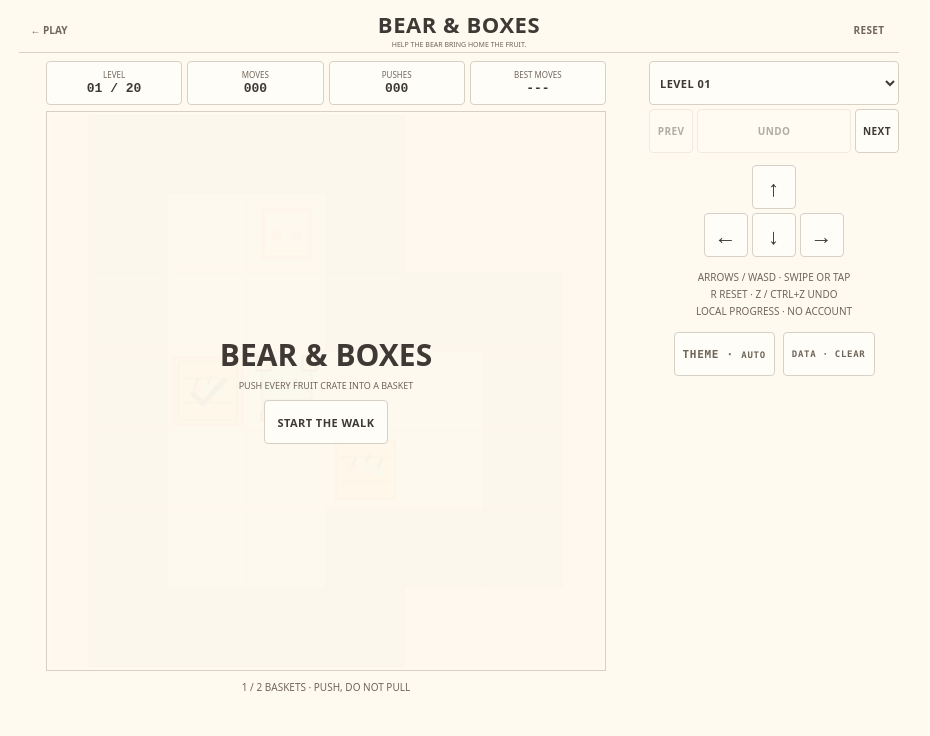
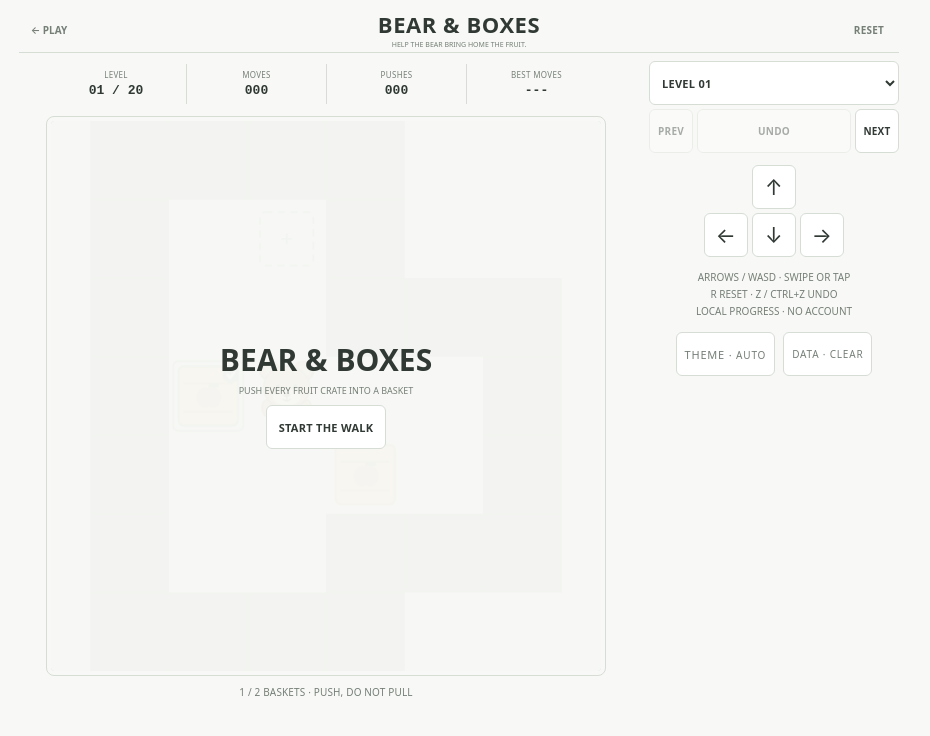
Before and after one commit to cameronle/play-865455, a website: page sokoban/index.html in a window 1280 px wide. Shown: the whole page, without its empty margins (181-1111 px from the left). Drawn offline with Linux system fonts and the light colour scheme.

Commit message:
feat: refresh Bear and Boxes with flat vector artwork (#27)
Co-authored-by: cameronle <219308141+cameronle@users.noreply.github.com>

```diff
--- a/sokoban/game.js
+++ b/sokoban/game.js
@@ -162,29 +162,27 @@
   }
 
   function palette() {
-    if (typeof getComputedStyle !== 'function') {
-      return {
-        board: '#090d14', floor: '#151c24', floorGrid: '#293442',
-        wall: '#3e4955', wallBorder: '#202933',
-        goal: '#ff6b7a', goalBg: 'rgba(255,107,122,0.12)',
-        orange: '#ffb45c', orangeBorder: '#c98740',
-        player: '#64e6e0', playerBorder: '#2f9994', ink: '#e8edf3'
-      };
-    }
-    const css = getComputedStyle(document.documentElement), get = (name, fallback) => css.getPropertyValue(name).trim() || fallback;
+    const css = typeof getComputedStyle === 'function' ? getComputedStyle(document.documentElement) : null;
+    const get = (name, fallback) => css?.getPropertyValue(name).trim() || fallback;
     return {
-      board: get('--board', '#090d14'),
-      floor: get('--floor', '#151c24'),
-      floorGrid: get('--floor-grid', '#293442'),
-      wall: get('--wall', '#3e4955'),
-      wallBorder: get('--wall-border', '#202933'),
-      goal: get('--red', '#ff6b7a'),
-      goalBg: get('--goal-bg', 'rgba(255,107,122,0.12)'),
-      orange: get('--orange', '#ffb45c'),
-      orangeBorder: get('--orange-border', '#c98740'),
-      player: get('--cyan', '#64e6e0'),
-      playerBorder: get('--cyan-border', '#2f9994'),
-      ink: get('--ink', '#e8edf3')
+      board: get('--board', '#e3e8df'),
+      floor: get('--floor', '#eef0eb'),
+      floorGrid: get('--floor-grid', '#e2e7de'),
+      wall: get('--wall', '#788178'),
+      wallBorder: get('--wall-border', '#6c766d'),
+      goal: get('--goal', '#638675'),
+      goalBg: get('--goal-bg', '#e7f0e9'),
+      orange: get('--crate', '#dbad65'),
+      orangeBorder: get('--crate-border', '#aa7a45'),
+      fruit: get('--fruit', '#bc7866'),
+      leaf: get('--leaf', '#557958'),
+      check: get('--check', '#ffffff'),
+      player: get('--bear', '#ad7b56'),
+      playerBorder: get('--bear-border', '#775338'),
+      muzzle: get('--bear-muzzle', '#edcfaa'),
+      ear: get('--bear-ear', '#d7aa82'),
+      faceInk: get('--bear-face', '#35271f'),
+      ink: get('--ink', '#303934')
     };
   }
 
@@ -339,34 +337,75 @@
   ui.start.addEventListener('click', startCurrent);
 
   function drawGoal(x, y, s, colors, covered = false) {
-    const inset = s * (covered ? .07 : .2), size = s - inset * 2;
-    ctx.strokeStyle = colors.goal; ctx.lineWidth = Math.max(2, s * 0.055); ctx.strokeRect(x + inset, y + inset, size, size);
-    if (!covered) { ctx.fillStyle = colors.goal; ctx.fillRect(x + s * .31, y + s * .47, s * .12, s * .12); ctx.fillRect(x + s * .57, y + s * .47, s * .12, s * .12); ctx.strokeStyle = colors.orange; ctx.lineWidth = Math.max(1.5, s * .04); ctx.beginPath(); ctx.moveTo(x + s * .28, y + s * .73); ctx.lineTo(x + s * .72, y + s * .73); ctx.stroke(); }
+    ctx.save();
+    const inset = s * (covered ? .055 : .16), size = s - inset * 2;
+    ctx.fillStyle = colors.goalBg; ctx.strokeStyle = colors.goal;
+    ctx.lineWidth = Math.max(1.4, s * .025);
+    ctx.setLineDash(covered ? [] : [s * .095, s * .065]);
+    ctx.beginPath(); ctx.roundRect(x + inset, y + inset, size, size, s * .065); ctx.fill(); ctx.stroke();
+    ctx.setLineDash([]);
+    if (!covered) {
+      ctx.lineCap = 'round'; ctx.beginPath();
+      ctx.moveTo(x + s * .44, y + s * .5); ctx.lineTo(x + s * .56, y + s * .5);
+      ctx.moveTo(x + s * .5, y + s * .44); ctx.lineTo(x + s * .5, y + s * .56); ctx.stroke();
+    }
+    ctx.restore();
   }
 
   function drawCrate(x, y, s, colors, onGoal) {
+    ctx.save();
     if (onGoal) drawGoal(x, y, s, colors, true);
     const inset = s * .12, size = s - inset * 2;
-    ctx.fillStyle = colors.orange; ctx.fillRect(x + inset, y + inset, size, size); ctx.strokeStyle = colors.orangeBorder || colors.orange; ctx.lineWidth = Math.max(1.5, s * .035); ctx.strokeRect(x + inset + .5, y + inset + .5, size - 1, size - 1);
-    ctx.strokeStyle = colors.orangeBorder || colors.ink; ctx.lineWidth = Math.max(1.5, s * .03); ctx.beginPath(); ctx.moveTo(x + s * .2, y + s * .34); ctx.lineTo(x + s * .8, y + s * .34); ctx.moveTo(x + s * .2, y + s * .65); ctx.lineTo(x + s * .8, y + s * .65); ctx.stroke();
-    ctx.fillStyle = colors.goal; ctx.fillRect(x + s * .28, y + s * .43, s * .12, s * .12); ctx.fillStyle = colors.player; ctx.fillRect(x + s * .45, y + s * .39, s * .12, s * .12); ctx.fillStyle = colors.player; ctx.fillRect(x + s * .61, y + s * .45, s * .12, s * .12);
-    ctx.strokeStyle = colors.ink; ctx.lineWidth = Math.max(1.5, s * .035); ctx.beginPath(); ctx.moveTo(x + s * .34, y + s * .43); ctx.lineTo(x + s * .37, y + s * .36); ctx.moveTo(x + s * .51, y + s * .39); ctx.lineTo(x + s * .54, y + s * .32); ctx.moveTo(x + s * .67, y + s * .45); ctx.lineTo(x + s * .7, y + s * .38); ctx.stroke();
-    if (onGoal) { ctx.strokeStyle = colors.ink; ctx.lineWidth = Math.max(2, s * .07); ctx.lineCap = 'square'; ctx.beginPath(); ctx.moveTo(x + s * .32, y + s * .54); ctx.lineTo(x + s * .44, y + s * .66); ctx.lineTo(x + s * .7, y + s * .37); ctx.stroke(); }
+    ctx.fillStyle = colors.orange; ctx.strokeStyle = onGoal ? colors.goal : colors.orangeBorder;
+    ctx.lineWidth = Math.max(1.4, s * .025);
+    ctx.beginPath(); ctx.roundRect(x + inset, y + inset, size, size, s * .07); ctx.fill(); ctx.stroke();
+    ctx.strokeStyle = colors.orangeBorder; ctx.lineWidth = Math.max(1.2, s * .018);
+    ctx.beginPath(); ctx.moveTo(x + s * .19, y + s * .34); ctx.lineTo(x + s * .81, y + s * .34);
+    ctx.moveTo(x + s * .19, y + s * .70); ctx.lineTo(x + s * .81, y + s * .70); ctx.stroke();
+    // One legible apple replaces the tiny, unrelated colored squares.
+    for (const side of [.46, .56]) drawEllipse(x + s * side, y + s * .52, s * .105, s * .125, colors.fruit);
+    ctx.strokeStyle = colors.orangeBorder; ctx.lineCap = 'round';
+    ctx.beginPath(); ctx.moveTo(x + s * .51, y + s * .40); ctx.lineTo(x + s * .51, y + s * .35); ctx.stroke();
+    drawEllipse(x + s * .575, y + s * .365, s * .06, s * .028, colors.leaf);
+    if (onGoal) {
+      drawEllipse(x + s * .79, y + s * .23, s * .105, s * .105, colors.goal);
+      ctx.strokeStyle = colors.check; ctx.lineWidth = Math.max(1.6, s * .032); ctx.lineCap = 'round'; ctx.lineJoin = 'round';
+      ctx.beginPath(); ctx.moveTo(x + s * .745, y + s * .23); ctx.lineTo(x + s * .78, y + s * .27);
+      ctx.lineTo(x + s * .837, y + s * .19); ctx.stroke();
+    }
+    ctx.restore();
+  }
+
+  function drawEllipse(x, y, rx, ry, fill, border = null, width = 1.4) {
+    ctx.fillStyle = fill;
+    ctx.beginPath(); ctx.ellipse(x, y, rx, ry, 0, 0, Math.PI * 2); ctx.fill();
+    if (border) { ctx.strokeStyle = border; ctx.lineWidth = width; ctx.stroke(); }
   }
 
   function drawPlayer(x, y, s, colors) {
-    const bodyX = x + s * 0.2, bodyY = y + s * 0.37, bodyW = s * 0.6, bodyH = s * 0.46;
-    ctx.fillStyle = colors.player; ctx.strokeStyle = colors.playerBorder || colors.player; ctx.lineWidth = Math.max(2, s * 0.035); ctx.lineJoin = 'round';
-    ctx.fillRect(bodyX, bodyY, bodyW, bodyH); ctx.strokeRect(bodyX + .5, bodyY + .5, bodyW - 1, bodyH - 1);
-    ctx.fillStyle = colors.player; ctx.fillRect(x + s * .18, y + s * .16, s * .64, s * .46); ctx.strokeStyle = colors.playerBorder || colors.player; ctx.strokeRect(x + s * .185, y + s * .165, s * .63, s * .45);
-    ctx.fillStyle = colors.orange; ctx.fillRect(x + s * .12, y + s * .06, s * .18, s * .18); ctx.fillRect(x + s * .7, y + s * .06, s * .18, s * .18); ctx.strokeStyle = colors.ink; ctx.lineWidth = Math.max(1.5, s * .03); ctx.strokeRect(x + s * .12, y + s * .06, s * .18, s * .18); ctx.strokeRect(x + s * .7, y + s * .06, s * .18, s * .18);
+    ctx.save();
+    const outline = Math.max(1.2, s * .023);
+    // Rounded ears, a light muzzle and separate feet establish the bear silhouette.
+    for (const side of [.285, .715]) {
+      drawEllipse(x + s * side, y + s * .18, s * .125, s * .125, colors.player, colors.playerBorder, outline);
+      drawEllipse(x + s * side, y + s * .18, s * .07, s * .07, colors.ear);
+    }
+    drawEllipse(x + s * .5, y + s * .66, s * .23, s * .245, colors.player, colors.playerBorder, outline);
+    for (const side of [.25, .75]) drawEllipse(x + s * side, y + s * .65, s * .065, s * .105, colors.player, colors.playerBorder, outline);
+    for (const side of [.35, .65]) drawEllipse(x + s * side, y + s * .85, s * .105, s * .065, colors.player, colors.playerBorder, outline);
+    drawEllipse(x + s * .5, y + s * .73, s * .095, s * .10, colors.muzzle);
+    drawEllipse(x + s * .5, y + s * .39, s * .295, s * .27, colors.player, colors.playerBorder, outline);
     const facingX = playerDirection === 'left' ? -.04 : playerDirection === 'right' ? .04 : 0;
-    const facingY = playerDirection === 'up' ? -.04 : playerDirection === 'down' ? .04 : 0;
-    ctx.fillStyle = colors.ink; const eye = Math.max(2, s * .06);
-    ctx.fillRect(x + s * (.34 + facingX), y + s * (.31 + facingY), eye, eye);
-    ctx.fillRect(x + s * (.58 + facingX), y + s * (.31 + facingY), eye, eye);
-    ctx.fillStyle = colors.goal; ctx.fillRect(x + s * .46, y + s * .41, s * .08, s * .06);
-    ctx.fillStyle = colors.orange; ctx.fillRect(x + s * .18, y + s * .78, s * .64, s * .09); ctx.strokeStyle = colors.ink; ctx.lineWidth = Math.max(1.5, s * .03); ctx.strokeRect(x + s * .18, y + s * .78, s * .64, s * .09);
+    const facingY = playerDirection === 'up' ? -.025 : playerDirection === 'down' ? .025 : 0;
+    for (const side of [.39, .61]) drawEllipse(x + s * (side + facingX), y + s * (.36 + facingY), s * .025, s * .034, colors.faceInk);
+    drawEllipse(x + s * (.5 + facingX), y + s * (.49 + facingY), s * .18, s * .105, colors.muzzle);
+    drawEllipse(x + s * (.5 + facingX), y + s * (.46 + facingY), s * .043, s * .031, colors.faceInk);
+    ctx.strokeStyle = colors.faceInk; ctx.lineWidth = Math.max(1, s * .018); ctx.lineCap = 'round';
+    ctx.beginPath(); ctx.moveTo(x + s * (.5 + facingX), y + s * (.485 + facingY));
+    ctx.lineTo(x + s * (.5 + facingX), y + s * (.53 + facingY));
+    ctx.moveTo(x + s * (.455 + facingX), y + s * (.515 + facingY));
+    ctx.quadraticCurveTo(x + s * (.5 + facingX), y + s * (.56 + facingY), x + s * (.545 + facingX), y + s * (.515 + facingY));
+    ctx.stroke(); ctx.restore();
   }
 
   function draw() {
--- a/sokoban/style.css
+++ b/sokoban/style.css
@@ -1,44 +1,45 @@
-:root{--bg:#fffaf0;--paper:#fffaf0;--panel:#fffdf7;--board:#dcd7ce;--floor:#e1ddd5;--floor-grid:#cfc8be;--wall:#b7aea1;--wall-border:#9c9488;--ink:#3e3934;--muted:#70665b;--line:#d8d0c5;--cyan:#9eddbd;--cyan-border:#4b9c95;--orange:#f7d66c;--orange-border:#b98528;--red:#f28c78;--theme-color:#fffaf0;--board-size:min(560px,calc(100vw - 20px),calc(100dvh - 302px))}
-[data-theme="light"]{--bg:#fffaf0;--paper:#fffaf0;--panel:#fffdf7;--board:#dcd7ce;--floor:#e1ddd5;--floor-grid:#cfc8be;--wall:#b7aea1;--wall-border:#9c9488;--ink:#3e3934;--muted:#70665b;--line:#d8d0c5;--cyan:#9eddbd;--cyan-border:#4b9c95;--orange:#f7d66c;--orange-border:#b98528;--red:#f28c78;--theme-color:#fffaf0}
-[data-theme="dark"]{--bg:#17232b;--paper:#1b2b33;--panel:#20323a;--board:#20323a;--floor:#263a3e;--floor-grid:#38535b;--wall:#54776c;--wall-border:#17292c;--ink:#fff4dc;--muted:#b7c6c0;--line:#4d6668;--cyan:#86cda9;--cyan-border:#9eddbd;--orange:#f1ce63;--orange-border:#d09b38;--red:#eb806f;--theme-color:#17232b}
+:root{--bg:#f8f9f6;--paper:#f8f9f6;--panel:#ffffff;--board:#e3e8df;--floor:#eef0eb;--floor-grid:#e2e7de;--wall:#788178;--wall-border:#6c766d;--ink:#303934;--muted:#757f77;--line:#d6ddd5;--cyan:#c7ddd0;--cyan-border:#638675;--orange:#dbad65;--red:#bc7866;--goal:#638675;--goal-bg:#e7f0e9;--crate:#dbad65;--crate-border:#aa7a45;--fruit:#bc7866;--leaf:#557958;--check:#ffffff;--bear:#ad7b56;--bear-border:#775338;--bear-muzzle:#edcfaa;--bear-ear:#d7aa82;--bear-face:#35271f;--theme-color:#f8f9f6;--board-size:min(560px,calc(100vw - 20px),calc(100dvh - 302px))}
+[data-theme="light"]{--bg:#f8f9f6;--paper:#f8f9f6;--panel:#ffffff;--board:#e3e8df;--floor:#eef0eb;--floor-grid:#e2e7de;--wall:#788178;--wall-border:#6c766d;--ink:#303934;--muted:#757f77;--line:#d6ddd5;--cyan:#c7ddd0;--cyan-border:#638675;--orange:#dbad65;--red:#bc7866;--goal:#638675;--goal-bg:#e7f0e9;--crate:#dbad65;--crate-border:#aa7a45;--fruit:#bc7866;--leaf:#557958;--check:#ffffff;--bear:#ad7b56;--bear-border:#775338;--bear-muzzle:#edcfaa;--bear-ear:#d7aa82;--bear-face:#35271f;--theme-color:#f8f9f6}
+[data-theme="dark"]{--bg:#1c2320;--paper:#1c2320;--panel:#252d28;--board:#29322c;--floor:#313a33;--floor-grid:#374139;--wall:#657264;--wall-border:#586554;--ink:#e8eee7;--muted:#a6b3a6;--line:#3c493e;--cyan:#9aaf97;--cyan-border:#9aaf97;--orange:#d0a468;--red:#d19c87;--goal:#9aaf97;--goal-bg:#35493d;--crate:#d0a468;--crate-border:#9d7844;--fruit:#d19c87;--leaf:#a6be99;--check:#ffffff;--bear:#c59770;--bear-border:#e3bd99;--bear-muzzle:#f0d7b8;--bear-ear:#e4b992;--bear-face:#36271f;--theme-color:#1c2320}
 *{box-sizing:border-box}
-html,body{margin:0;min-height:100%;background:var(--bg);color:var(--ink);font:12px ui-rounded,"SF Pro Rounded",system-ui,sans-serif;overscroll-behavior:none}
+html,body{margin:0;min-height:100%;background:var(--bg);color:var(--ink);font:12px system-ui,-apple-system,"Segoe UI",sans-serif;overscroll-behavior:none}
 body{display:flex;justify-content:center}
 button,a,select{-webkit-tap-highlight-color:transparent}
-button,select{min-height:44px;min-width:44px;font-family:inherit;font-size:11px;font-weight:700;letter-spacing:.04em;color:var(--ink);border:1px solid var(--line);border-radius:4px;background:var(--panel);cursor:pointer;touch-action:manipulation}
+button,select{min-height:44px;min-width:44px;font-family:inherit;font-size:11px;font-weight:600;letter-spacing:.025em;color:var(--ink);border:1px solid var(--line);border-radius:6px;background:var(--panel);cursor:pointer;touch-action:manipulation}
 button:disabled{opacity:.4;cursor:default}
 button:hover:not(:disabled){border-color:var(--muted)}
 button:focus-visible,select:focus-visible,a:focus-visible,canvas:focus-visible{outline:2px solid var(--cyan-border);outline-offset:2px}
 .page{width:min(900px,100%);padding:8px max(10px,env(safe-area-inset-right)) max(8px,env(safe-area-inset-bottom)) max(10px,env(safe-area-inset-left))}
 .topbar{min-height:44px;display:grid;grid-template-columns:60px minmax(0,1fr) 60px;align-items:center;gap:4px;border-bottom:1px solid var(--line);margin-bottom:8px}
-.topbar>a,.topbar>button{min-width:44px;min-height:44px;display:flex;align-items:center;justify-content:center;color:var(--muted);border:0;background:none;text-decoration:none;font-size:10px;font-weight:700}
+.topbar>a,.topbar>button{min-width:44px;min-height:44px;display:flex;align-items:center;justify-content:center;color:var(--muted);border:0;background:none;text-decoration:none;font-size:10px;font-weight:600}
 .brand{text-align:center;min-width:0}
-.brand h1{margin:0;font-size:clamp(15px,4vw,22px);line-height:1.2;letter-spacing:.025em;white-space:nowrap}
+.brand h1{margin:0;font-size:clamp(15px,4vw,22px);font-weight:650;line-height:1.2;letter-spacing:.025em;white-space:nowrap}
 .brand span{display:block;margin-top:3px;color:var(--muted);font-size:7px;line-height:1.2;white-space:nowrap}
 .game-layout{display:grid;justify-content:center;gap:8px}
 .play-column{min-width:0;display:flex;flex-direction:column;align-items:center;gap:6px}
-.stats{display:grid;grid-template-columns:repeat(4,minmax(0,1fr));gap:5px;width:100%;max-width:560px}
-.stats>div{min-width:0;height:44px;padding:5px 2px;border:1px solid var(--line);border-radius:4px;background:var(--panel);text-align:center;display:flex;flex-direction:column;justify-content:center;gap:3px}
-.stats span{color:var(--muted);font-size:8px;line-height:1}
-.stats b{font:700 13px ui-monospace,monospace;line-height:1;overflow:hidden;text-overflow:ellipsis;white-space:nowrap}
-.frame{position:relative;width:var(--board-size);max-width:100%;border:1px solid var(--line);padding:3px;background:var(--paper)}
-.frame canvas{display:block;width:100%;height:auto;aspect-ratio:1;background:var(--board);touch-action:none;overscroll-behavior:contain;user-select:none;-webkit-user-select:none;-webkit-touch-callout:none}
-.overlay{position:absolute;inset:3px;display:flex;flex-direction:column;align-items:center;justify-content:center;gap:10px;padding:12px;background:color-mix(in srgb,var(--paper) 96%,transparent);text-align:center}
+.stats{display:grid;grid-template-columns:repeat(4,minmax(0,1fr));gap:0;width:100%;max-width:560px;padding:3px 0 6px}
+.stats>div{min-width:0;height:40px;padding:4px 2px;border:0;border-radius:0;background:none;text-align:center;display:flex;flex-direction:column;justify-content:center;gap:5px}
+.stats>div+div{border-left:1px solid var(--line)}
+.stats span{color:var(--muted);font-size:8px;font-weight:500;letter-spacing:.04em;line-height:1}
+.stats b{font:600 13px ui-monospace,"SFMono-Regular",monospace;font-style:normal;font-variant-numeric:tabular-nums;line-height:1;overflow:hidden;text-overflow:ellipsis;white-space:nowrap}
+.frame{position:relative;width:var(--board-size);max-width:100%;border:1px solid var(--line);border-radius:8px;padding:4px;background:var(--paper)}
+.frame canvas{display:block;width:100%;height:auto;aspect-ratio:1;border-radius:4px;background:var(--board);touch-action:none;overscroll-behavior:contain;user-select:none;-webkit-user-select:none;-webkit-touch-callout:none}
+.overlay{position:absolute;inset:4px;border-radius:4px;display:flex;flex-direction:column;align-items:center;justify-content:center;gap:10px;padding:12px;background:color-mix(in srgb,var(--paper) 96%,transparent);text-align:center}
 .overlay.hide,[hidden]{display:none!important}
-.overlay b{font-size:clamp(18px,5vw,30px);line-height:1.1}
+.overlay b{font-size:clamp(18px,5vw,30px);font-weight:650;line-height:1.1}
 .overlay span{max-width:280px;color:var(--muted);font-size:10px;line-height:1.5}
 .overlay button{padding:8px 12px;background:var(--panel)}
-.status{margin:0;min-height:20px;line-height:20px;text-align:center;color:var(--muted);font-size:10px}
+.status{margin:0;min-height:20px;line-height:20px;text-align:center;color:var(--muted);font-size:10px;letter-spacing:.015em}
 .controls{min-width:0;display:grid;grid-template-columns:minmax(0,1fr) 140px;align-items:center;gap:8px;width:100%}
 .navigation{min-width:0;display:grid;gap:4px}
-.navigation select{width:100%;min-width:0;padding:0 6px}
+.navigation select{width:100%;min-width:0;padding:0 8px}
 .tools{display:grid;grid-template-columns:44px minmax(44px,1fr) 44px;gap:4px}
 .tools button{padding:0;font-size:10px}
 .dpad{display:grid;grid-template-columns:repeat(3,44px);grid-template-rows:repeat(2,44px);gap:4px;justify-content:center}
-.dpad button{padding:0;font-size:22px;touch-action:manipulation;user-select:none;-webkit-user-select:none;-webkit-touch-callout:none}
+.dpad button{padding:0;font-size:21px;font-weight:400;touch-action:manipulation;user-select:none;-webkit-user-select:none;-webkit-touch-callout:none}
 .help{display:none;margin:0;color:var(--muted);font-size:10px;line-height:1.7;text-align:center}
 .utility-dock{grid-column:1/-1;display:flex;justify-content:center;gap:8px;min-height:44px}
-body .theme-toggle,body .clear-data-toggle{position:static;top:auto;right:auto;bottom:auto;transform:none;min-width:64px;min-height:44px;padding:8px;border-radius:4px;background:var(--panel);color:var(--muted);box-shadow:none;backdrop-filter:none;-webkit-backdrop-filter:none}
+body .theme-toggle,body .clear-data-toggle{position:static;top:auto;right:auto;bottom:auto;transform:none;min-width:64px;min-height:44px;padding:8px;border-radius:6px;background:var(--panel);color:var(--muted);font-family:inherit;font-size:10px;font-weight:500;box-shadow:none;backdrop-filter:none;-webkit-backdrop-filter:none}
 .utility-dock .theme-toggle::before{content:"THEME · "}
 .utility-dock .clear-data-toggle::before{content:"DATA · "}
 .sr-only{position:absolute;width:1px;height:1px;padding:0;margin:-1px;overflow:hidden;clip:rect(0,0,0,0);white-space:nowrap;border:0}
```
Also changed, not shown: sokoban/index.html (+4 -4 lines), tests/sokoban-delivery.test.js (+1 -1 lines), tests/sokoban-flat-vector.test.js (added, +40 -0 lines), tests/sokoban-visuals.test.js (+11 -5 lines), tests/style-consistency.test.js (+2 -3 lines), sokoban/favicon.svg.
